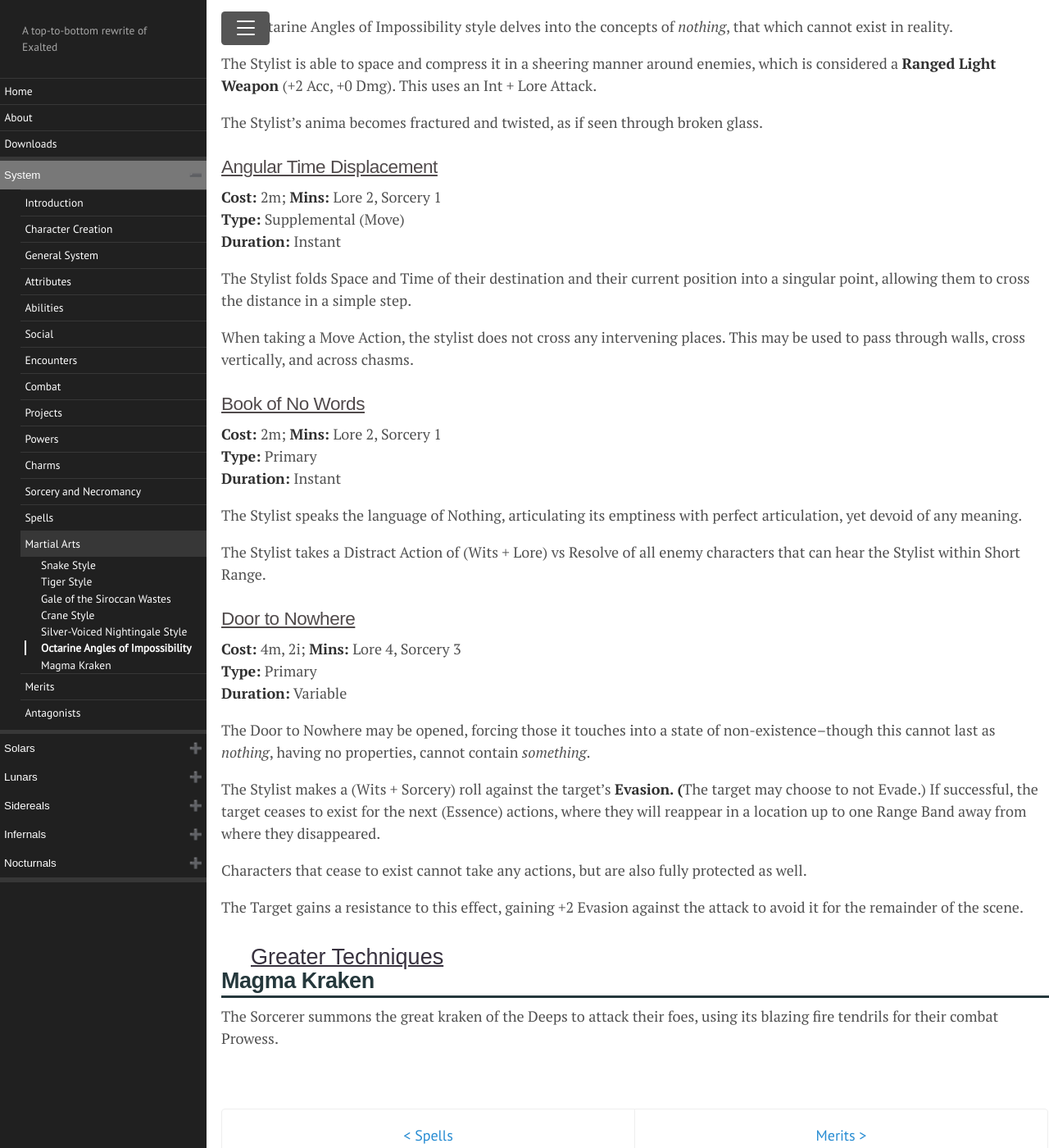
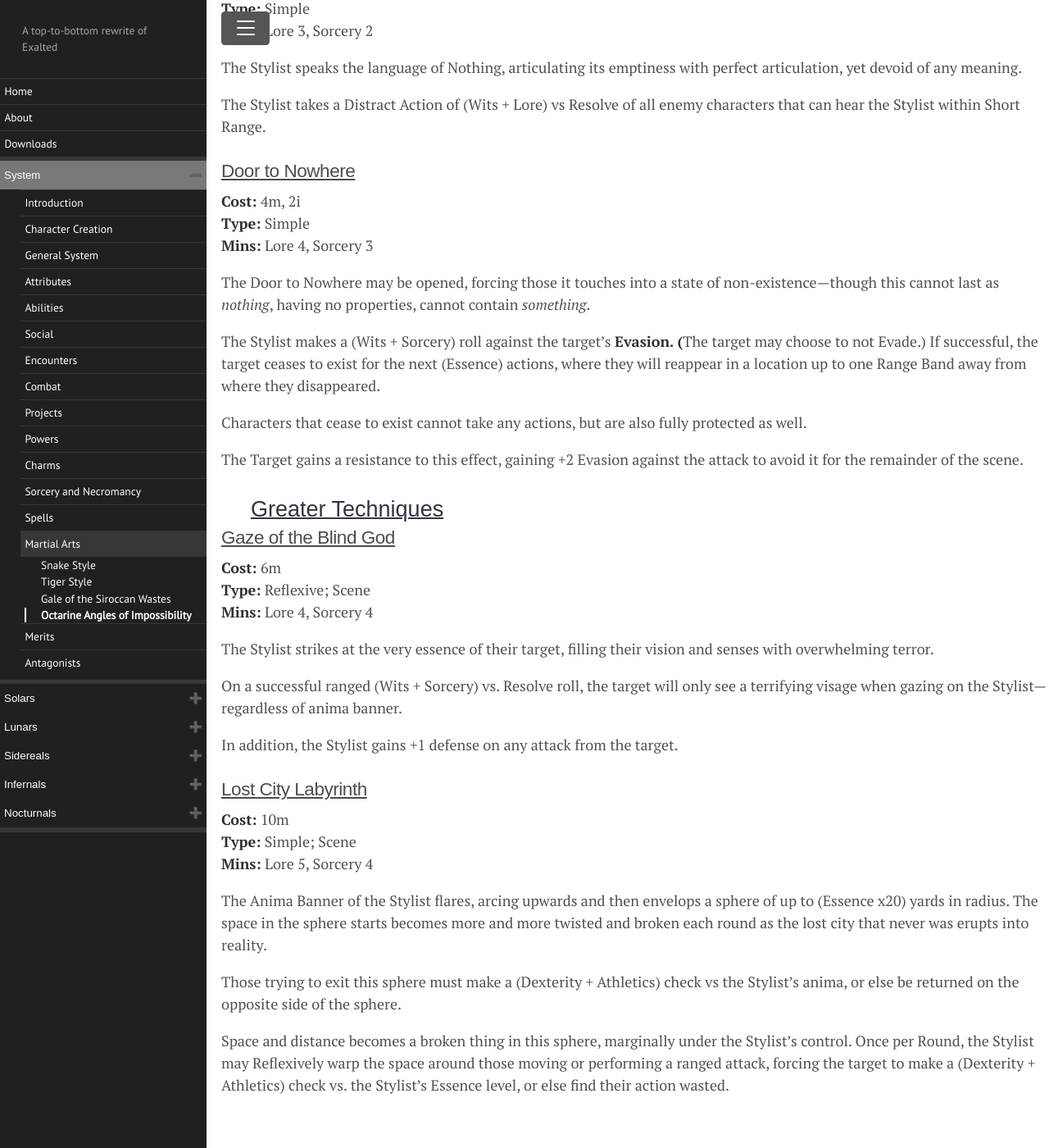
Before and after one commit to Dragonmystic707/exalted-reincarnated, a Jekyll site: the page built from docs/System/Martial_Arts.md, in a window 1280 px wide and 1400 px high, scrolled down 7320 px. Shown: the whole window at 82% size. Built offline with Jekyll 4.4.1, drawn with Linux system fonts in a browser that asks for light colours; some of the changed text lies outside the part shown.

Commit message:
Added remainder of Octarine Style

```diff
--- a/docs/System/Martial_Arts.md
+++ b/docs/System/Martial_Arts.md
@@ -335,35 +335,6 @@ they lose 2 Impulse, which you gain.
 
 ###
 
-Crane Style
------------
-
-**Ability** Presence
-**Weapons** Unarmed, War Fan, Hook Sword
-**Armor** Unarmored
-
-Crane stylists cannot attack, and may only counterattack in certain
-circumstances.
-
-Base damage, during a counterattack is only (Essence/2).
-
-Silver-Voiced Nightingale Style
--------------------------------
-
-**Ability** Performance
-**Weapons** Unarmed
-**Armor** Unarmored
-
-Stylists produce Kaias, musical attacks formed out of song and musical
-instruments. Kaias are considered light ranged weapons. (+1 Accuracy, +
-0 Damage, N/A Parry)
-
-Accuracy Limit is (Charisma + Performance) + (Weapon Modifier)
-
-Base damage is (Charisma+Essence)/2 + (Weapon Modifier)
-
-
-
 Octarine Angles of Impossibility
 --------------------------------
 
@@ -386,9 +357,9 @@ broken glass.
 
 ### Angular Time Displacement
 
-**Cost:** 2m; **Mins:** Lore 2, Sorcery 1
+**Cost:** 2m
 **Type:** Supplemental (Move)
-**Duration:** Instant
+**Mins:** Lore 2, Sorcery 1
 
 The Stylist folds Space and Time of their destination and their current
 position into a singular point, allowing them to cross the distance in a
@@ -400,9 +371,9 @@ across chasms.
 
 ### Book of No Words
 
-**Cost:** 2m; **Mins:** Lore 2, Sorcery 1
-**Type:** Primary
-**Duration:** Instant
+**Cost:** 2m
+**Type:** Simple
+**Mins:** Lore 3, Sorcery 2
 
 The Stylist speaks the language of Nothing, articulating its emptiness
 with perfect articulation, yet devoid of any meaning.
@@ -412,12 +383,12 @@ enemy characters that can hear the Stylist within Short Range.
 
 ### Door to Nowhere
 
-**Cost:** 4m, 2i; **Mins:** Lore 4, Sorcery 3
-**Type:** Primary
-**Duration:** Variable
+**Cost:** 4m, 2i
+**Type:** Simple
+**Mins:** Lore 4, Sorcery 3
 
 The Door to Nowhere may be opened, forcing those it touches into a state
-of non-existence--though this cannot last as *nothing*, having no
+of non-existence—though this cannot last as *nothing*, having no
 properties, cannot contain *something*.
 
 The Stylist makes a (Wits + Sorcery) roll against the target’s
@@ -434,8 +405,38 @@ the attack to avoid it for the remainder of the scene.
 
 <div class="greater_charm">Greater Techniques</div>
 
-Magma Kraken
-------------
+### Gaze of the Blind God
 
-The Sorcerer summons the great kraken of the Deeps to attack their foes,
-using its blazing fire tendrils for their combat Prowess.
+**Cost:** 6m
+**Type:** Reflexive; Scene
+**Mins:** Lore 4, Sorcery 4
+
+The Stylist strikes at the very essence of their target, filling their
+vision and senses with overwhelming terror.
+
+On a successful ranged (Wits + Sorcery) vs. Resolve roll, the target
+will only see a terrifying visage when gazing on the Stylist—regardless
+of anima banner.
+
+In addition, the Stylist gains +1 defense on any attack from the target.
+
+### Lost City Labyrinth
+
+**Cost:** 10m
+**Type:** Simple; Scene
+**Mins:** Lore 5, Sorcery 4
+
+The Anima Banner of the Stylist flares, arcing upwards and then envelops
+a sphere of up to (Essence x20) yards in radius. The space in the sphere
+starts becomes more and more twisted and broken each round as the lost
+city that never was erupts into reality.
+
+Those trying to exit this sphere must make a (Dexterity + Athletics)
+check vs the Stylist’s anima, or else be returned on the opposite side
+of the sphere.
+
+Space and distance becomes a broken thing in this sphere, marginally
+under the Stylist’s control. Once per Round, the Stylist may Reflexively
+warp the space around those moving or performing a ranged attack,
+forcing the target to make a (Dexterity + Athletics) check vs. the
+Stylist’s Essence level, or else find their action wasted.
--- a/release.py
+++ b/release.py
@@ -115,7 +115,7 @@ def procces_dir(dir_dict, group_order):
 
 
             # Export out the base markdown to the temporary files
-            bash_cmd = "pandoc \"" + path.join(temp_dir, f0) + "\" -f docx -t gfm -o " + path.join(temp_dir, file_name + ".md") + " -s --strip-comments --toc --toc-depth=4"
+            bash_cmd = "pandoc \"" + path.join(temp_dir, f0) + "\" -f docx -t gfm -o " + path.join(temp_dir, file_name + ".md") + " -s --strip-comments --toc --toc-depth=6"
             subprocess.Popen(bash_cmd).wait()
 
             # Consume the table of Contents
```
Also changed, not shown: docs/Infernals/Introduction.md (+0 -2 lines), docs/System/Encounters.md (+1 -2 lines), docs/System/Projects.md (+0 -2 lines), docs/System/Social.md (+3 -3 lines), 14 other files.
